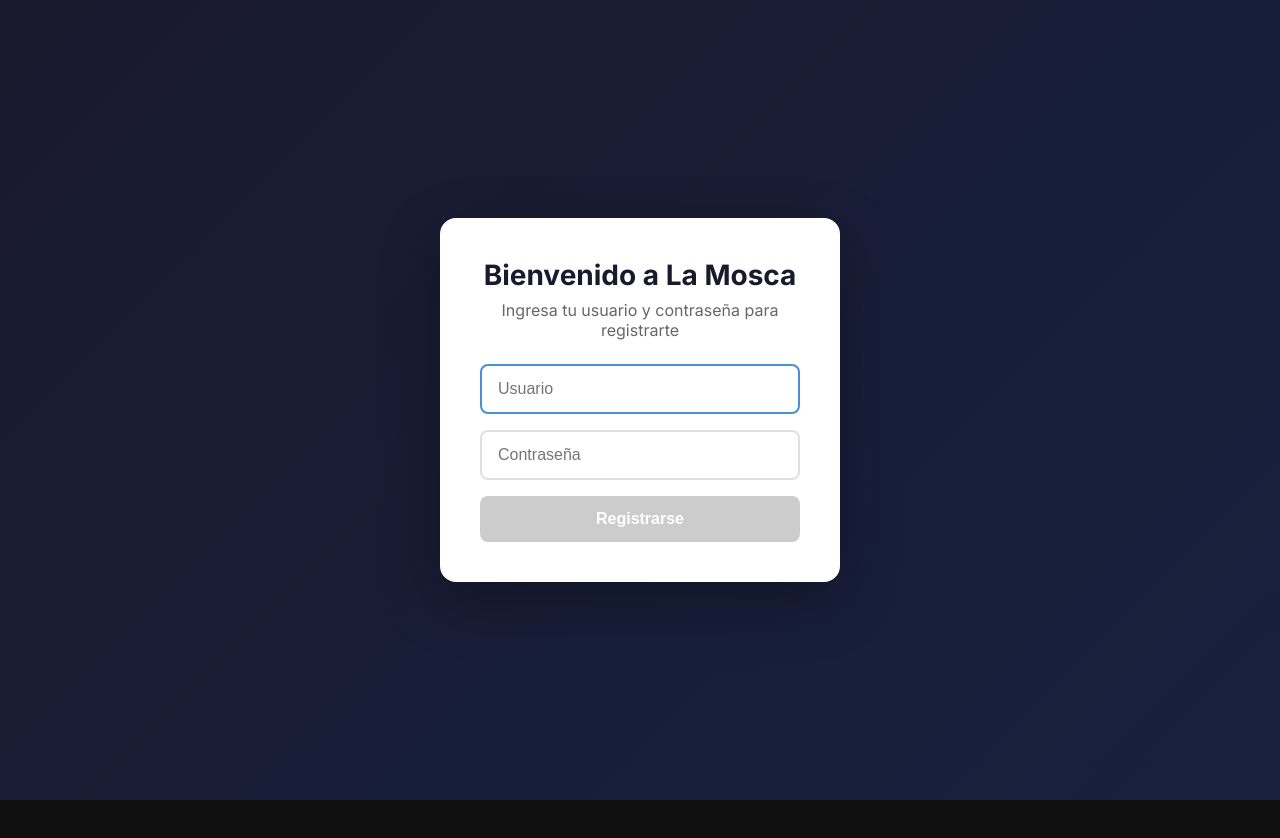
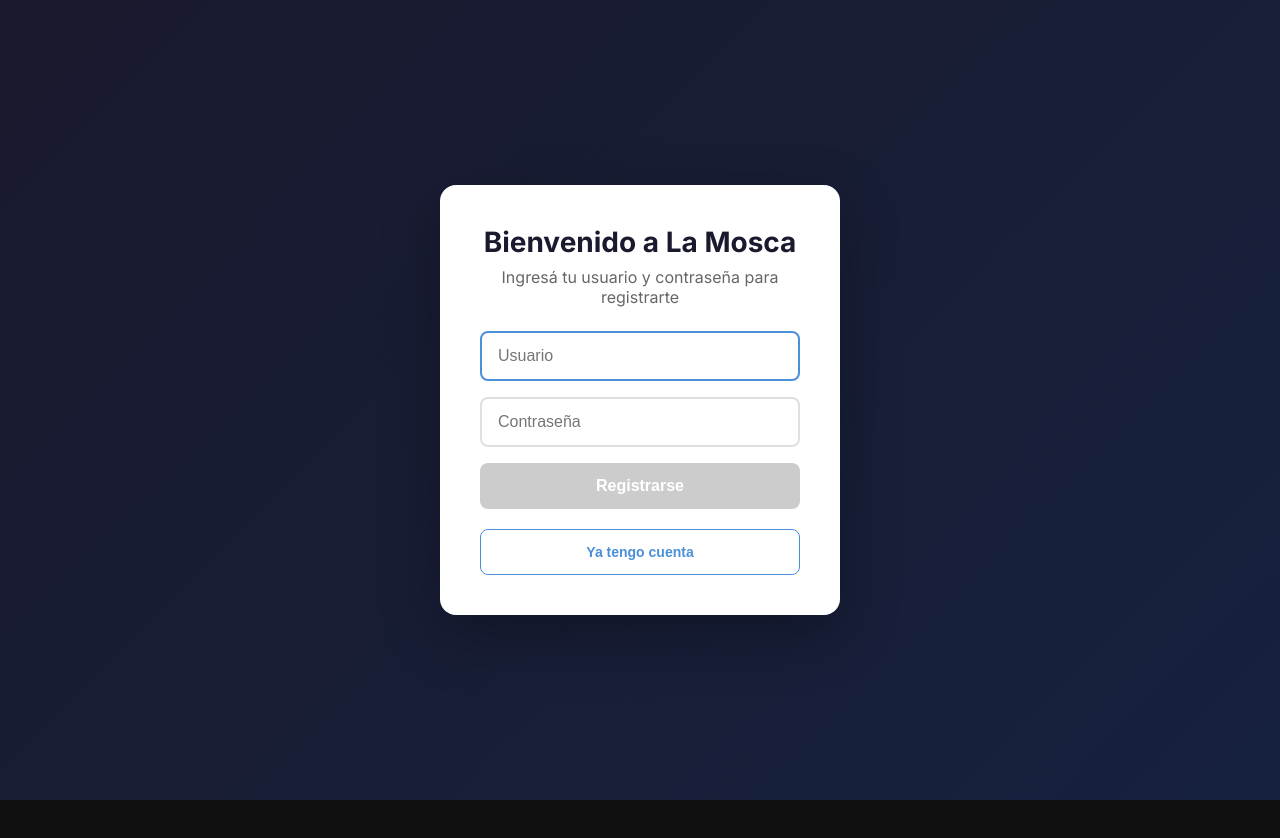
Before and after one commit to EmilianoBecerra/La-Mosca, a React (Vite) app in the folder frontend/: page / in a window 1280 px wide. Built offline with nearby package versions, Linux system fonts and the light colour scheme; no server answers.

Commit message:
Beta v0.0 - Agrega toggle para cambiar entre iniciar sesion y login

```diff
--- a/frontend/src/App.jsx
+++ b/frontend/src/App.jsx
@@ -12,6 +12,7 @@ function AppContent() {
   const { autenticado, nombreGuardado, registrarJugador, loginJugador, cerrarSesion } = useContext(GlobalContext);
   const [nombreInput, setNombreInput] = useState("");
   const [codigoInput, setCodigoInput] = useState("");
+  const [modoLogin, setModoLogin] = useState(false);
 
   useEffect(() => {
     if (!autenticado) {
@@ -28,9 +29,15 @@ function AppContent() {
 
   const handleLogin = (e) => {
     e.preventDefault();
-    if (codigoInput.trim().length >= 1) {
-      loginJugador(nombreGuardado, codigoInput.trim());
+    const nombre = nombreGuardado || nombreInput.trim();
+    if (nombre.length >= 2 && codigoInput.trim().length >= 1) {
+      loginJugador(nombre, codigoInput.trim());
     }
+  };
+
+  const toggleModo = () => {
+    setModoLogin(!modoLogin);
+    setCodigoInput("");
   };
 
   if (!autenticado) {
@@ -54,11 +61,10 @@ function AppContent() {
                 <button type="submit" disabled={codigoInput.trim().length < 1}>
                   Entrar
                 </button>
-                <button className="btn-otro-usuario" onClick={() => cerrarSesion()}>
+                <button type="button" className="btn-otro-usuario" onClick={() => cerrarSesion()}>
                   Entrar con otro usuario
                 </button>
               </form>
-
             </div>
           </div>
           <Modal />
@@ -71,8 +77,8 @@ function AppContent() {
         <div className="modal-inicio-overlay">
           <div className="modal-inicio">
             <h2>Bienvenido a La Mosca</h2>
-            <p>Ingresa tu usuario y contraseña para registrarte</p>
-            <form onSubmit={handleRegistro}>
+            <p>{modoLogin ? "Ingresá tus datos para iniciar sesión" : "Ingresá tu usuario y contraseña para registrarte"}</p>
+            <form onSubmit={modoLogin ? handleLogin : handleRegistro}>
               <input
                 type="text"
                 value={nombreInput}
@@ -91,7 +97,10 @@ function AppContent() {
                 minLength={1}
               />
               <button type="submit" disabled={nombreInput.trim().length < 2 || codigoInput.trim().length < 1}>
-                Registrarse
+                {modoLogin ? "Iniciar sesión" : "Registrarse"}
+              </button>
+              <button type="button" className="btn-otro-usuario" onClick={toggleModo}>
+                {modoLogin ? "No tengo cuenta" : "Ya tengo cuenta"}
               </button>
             </form>
           </div>
```
Also changed, not shown: 1 other file (tests, documents, lock files or other folders).
